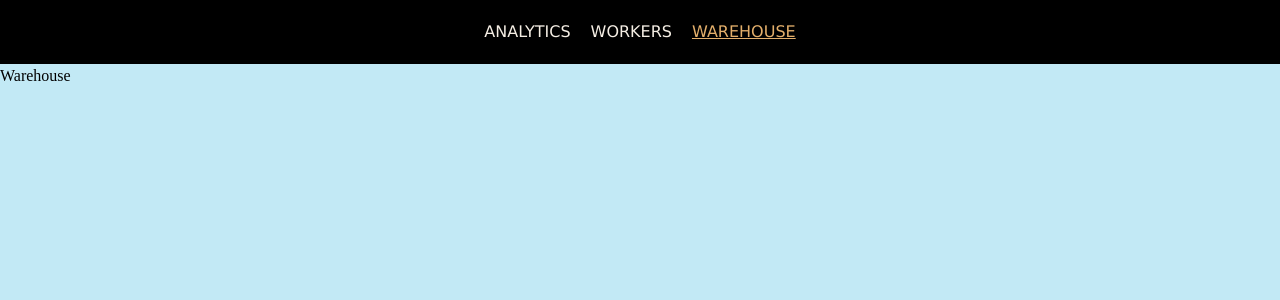
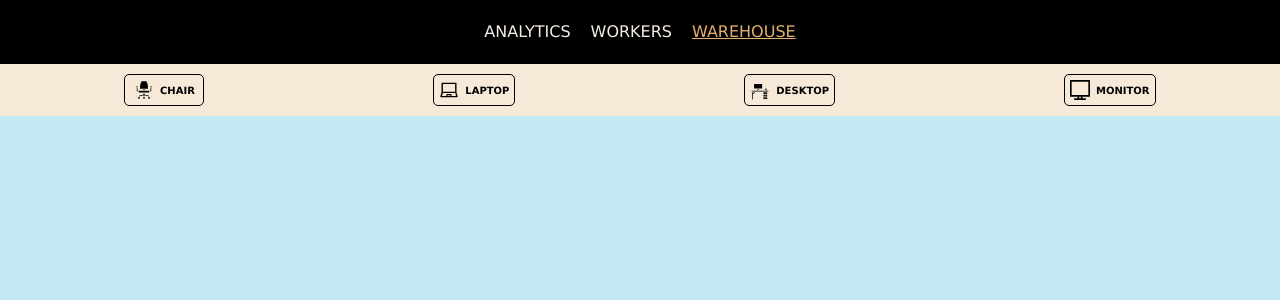
Before and after one commit to alexurbanskyi/accountingworkers, a React (Create React App) app: page /warehouse in a window 1280 px wide. Shown: the top 300 px of the page. Built offline with nearby package versions, Linux system fonts and the light colour scheme.

Commit message:
add top menu

```diff
--- a/package.json
+++ b/package.json
@@ -8,6 +8,7 @@
     "@testing-library/user-event": "^13.5.0",
     "react": "^18.2.0",
     "react-dom": "^18.2.0",
+    "react-icons": "^4.7.1",
     "react-router-dom": "^6.6.2",
     "react-scripts": "5.0.1",
     "web-vitals": "^2.1.4"
--- a/src/App.js
+++ b/src/App.js
@@ -1,20 +1,26 @@
-import './App.css';
-import {Route, Routes} from 'react-router-dom'
-import Analytics from './Pages/Analytics/Analytics'
-import Workers from './Pages/Workers/Workers';
-import Layout from './Pages/Layout/Layout';
-import Warehouse from './Pages/Warehouse/Warehouse';
-import NotFoundPage from './Pages/NotFoundPage/NotFoundPage';
-
+import "./App.css";
+import { Route, Routes } from "react-router-dom";
+import Analytics from "./Pages/Analytics/Analytics";
+import Workers from "./Pages/Workers/Workers";
+import Layout from "./Pages/Layout/Layout";
+import Warehouse from "./Pages/Warehouse/Warehouse";
+import NotFoundPage from "./Pages/NotFoundPage/NotFoundPage";
+import Desktop from "./Pages/Warehouse/Desktop/Desktop";
+import Laptop from "./Pages/Warehouse/Laptop/Laptop";
+import Chair from "./Pages/Warehouse/Chair/Chair";
 
 function App() {
   return (
     <Routes>
-      <Route path='/' element={<Layout/>}>
-        <Route index element={<Analytics/>}/>
-        <Route path='workers' element={<Workers/>}/>
-        <Route path='warehouse' element={<Warehouse/>}/>
-        <Route path='*' element={<NotFoundPage/>}/>
+      <Route path="/" element={<Layout />}>
+        <Route index element={<Analytics />} />
+        <Route path="workers" element={<Workers />} />
+        <Route path="/warehouse" element={<Warehouse />}>
+          <Route path="desktop" element={<Desktop />} />
+          <Route path="laptop" element={<Laptop />} />
+          <Route path="chair" element={<Chair />} />
+        </Route>
+        <Route path="*" element={<NotFoundPage />} />
       </Route>
     </Routes>
   );
--- /dev/null
+++ b/src/Pages/Warehouse/Chair/Chair.js
@@ -0,0 +1,11 @@
+import React from 'react'
+
+function Chair() {
+  return (
+    <div>
+      Chair!!!
+    </div>
+  )
+}
+
+export default Chair
--- /dev/null
+++ b/src/Pages/Warehouse/Desktop/Desktop.js
@@ -0,0 +1,11 @@
+import React from 'react'
+
+function Desktop() {
+  return (
+    <div>
+      Desktop!!!!
+    </div>
+  )
+}
+
+export default Desktop
--- /dev/null
+++ b/src/Pages/Warehouse/Laptop/Laptop.js
@@ -0,0 +1,11 @@
+import React from 'react'
+
+function Laptop() {
+  return (
+    <div>
+      LAPTOP!!!
+    </div>
+  )
+}
+
+export default Laptop
--- a/src/Pages/Warehouse/Warehouse.css
+++ b/src/Pages/Warehouse/Warehouse.css
@@ -0,0 +1,33 @@
+.topnav {
+  padding: 10px;
+  background-color: rgb(246, 233, 216)
+}
+.topnav_list {
+  display: flex;
+  align-items: center;
+  justify-content: space-around;
+
+}
+.topnav_link a {
+  display: flex;
+  align-items: center;
+  justify-content: center;
+  gap: 6px;
+  border: 1px solid black;
+  padding: 5px;
+  border-radius: 5px;
+  min-width: 80px;
+}
+.link_icon {
+  font-size: 20px;
+  display: flex;
+  align-items: center;
+  justify-content: center;
+}
+.link_title {
+  text-transform: uppercase;
+  font-family: "Lucida Sans", "Lucida Sans Regular", "Lucida Grande",
+    "Lucida Sans Unicode", Geneva, Verdana, sans-serif;
+  font-weight: 700;
+  font-size: 10px;
+}
--- a/src/Pages/Warehouse/Warehouse.js
+++ b/src/Pages/Warehouse/Warehouse.js
@@ -1,11 +1,98 @@
-import React from 'react'
+import React from "react";
+import { Link, Outlet } from "react-router-dom";
+import { GiOfficeChair } from "react-icons/gi";
+import { AiOutlineLaptop } from 'react-icons/ai'
+import {GrDesktop} from 'react-icons/gr'
+import {GiDesk} from 'react-icons/gi'
+import "./Warehouse.css";
+
+const mokWarehouse = [
+  {
+    barCode: "CH2022001",
+    type: "chair",
+    master: "Alex Urbanskyi",
+  },
+  {
+    barCode: "LT2022001",
+    type: "laptop",
+    master: "Alex Urbanskyi",
+    configuration: [
+      {
+        model: "Lenovo",
+        cpu: "Pentium i5",
+        diskType: "SSD",
+        memorySize: "16Gb",
+      },
+    ],
+  },
+  {
+    barCode: "DT2022001",
+    type: "desktop",
+    master: "Alex Urbanskyi",
+    configuration: [
+      {
+        cpu: "Pentium i5",
+        diskType: "SSD",
+        memorySize: "16Gb",
+        videoCard: "NVIDIA 4Gb",
+      },
+    ],
+  },
+  {
+    barCode: "MO2022001",
+    type: "monitor",
+    master: "Alex Urbanskyi",
+    configuration: [
+      {
+        model: "LG",
+        screenSize: "22.5",
+      },
+    ],
+  },
+];
 
 function Warehouse() {
   return (
-    <div>
-      Warehouse
+    <div className="warehouse">
+      <div className="topnav">
+        <ul className="topnav_list">
+          <li className="topnav_link">
+            <Link to="/warehouse/chair">
+              <div className="link_icon">
+                <GiOfficeChair />
+              </div>
+              <p className="link_title">Chair</p>
+            </Link>
+          </li>
+          <li className="topnav_link">
+            <Link to="/warehouse/laptop">
+              <div className="link_icon">
+                <AiOutlineLaptop />
+              </div>
+              <p className="link_title">Laptop</p>
+            </Link>
+          </li>
+          <li className="topnav_link">
+            <Link to="/warehouse/desktop">
+              <div className="link_icon">
+                <GiDesk />
+              </div>
+              <p className="link_title">Desktop</p>
+            </Link>
+          </li>
+          <li className="topnav_link">
+            <Link to="/warehouse/monitor">
+              <div className="link_icon">
+                <GrDesktop />
+              </div>
+              <p className="link_title">Monitor</p>
+            </Link>
+          </li>
+        </ul>
+      </div>
+      <Outlet />
     </div>
-  )
+  );
 }
 
-export default Warehouse
+export default Warehouse;
```
Also changed, not shown: src/Pages/Warehouse/Chair/Chair.css (added), src/Pages/Warehouse/Desktop/Desktop.css (added), src/Pages/Warehouse/Laptop/Laptop.css (added), 1 other file (tests, documents, lock files or other folders).
